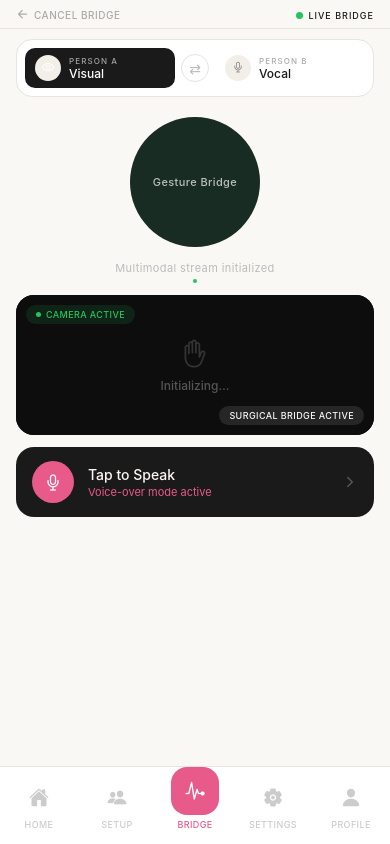
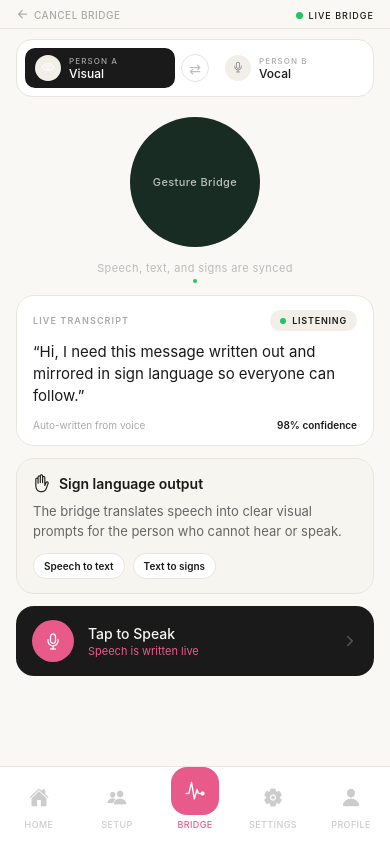
Before and after one commit to Don-tresor05/sensa_mobile_app, a React Native app: screen /Communicate in a window 390 px wide. Built offline with nearby package versions, Linux system fonts and the light colour scheme.

Commit message:
feat: refresh live bridge transcript

```diff
--- a/src/screens/CommunicateScreen.tsx
+++ b/src/screens/CommunicateScreen.tsx
@@ -15,15 +15,15 @@ const personPresets = {
     orbClass: "orbGreen",
     orbLabel: "Gesture Bridge",
     speakTitle: "Tap to Speak",
-    speakSub: "Voice-over mode active",
+    speakSub: "Speech is written live",
     speakIcon: "mic-outline" as const,
   },
   b: {
     pillClass: "b",
     orbClass: "orbRed",
     orbLabel: "Aural Focus",
-    speakTitle: "Gesture Input",
-    speakSub: "Sign detection active",
+    speakTitle: "Show Signs",
+    speakSub: "Signed output is active",
     speakIcon: "hand-left-outline" as const,
   },
 } as const;
@@ -77,7 +77,11 @@ export default function CommunicateScreen({ navigation, route }: Props) {
         </Pressable>
       </View>
 
-      <View style={styles.contentArea}>
+      <ScrollView
+        style={styles.contentArea}
+        contentContainerStyle={{ paddingBottom: insets.bottom + 24, flexGrow: 1 }}
+        showsVerticalScrollIndicator={false}
+      >
         <View style={styles.orbSection}>
           <View style={[styles.orbWrap, current === "a" ? styles.orbGreen : styles.orbRed]}>
             <View style={styles.orbRing} />
@@ -85,22 +89,43 @@ export default function CommunicateScreen({ navigation, route }: Props) {
             <Text style={styles.orbLabel}>{preset.orbLabel}</Text>
           </View>
           <View style={styles.streamStatus}>
-            <Text style={styles.streamStatusText}>Multimodal stream initialized</Text>
+            <Text style={styles.streamStatusText}>Speech, text, and signs are synced</Text>
             <View style={styles.streamDot} />
           </View>
         </View>
 
-        <View style={styles.cameraSection}>
-          <View style={styles.cameraInner}>
-            <Ionicons name="hand-left-outline" size={28} color="#333" />
-            <Text style={styles.cameraLabel}>Initializing…</Text>
+        <View style={styles.transcriptCard}>
+          <View style={styles.transcriptHeader}>
+            <Text style={styles.transcriptKicker}>Live transcript</Text>
+            <View style={styles.liveTag}>
+              <View style={styles.liveTagDot} />
+              <Text style={styles.liveTagText}>Listening</Text>
+            </View>
           </View>
-          <View style={styles.cameraBadgeGreen}>
-            <View style={styles.smallDot} />
-            <Text style={styles.cameraBadgeGreenText}>Camera Active</Text>
+          <Text style={styles.transcriptText}>
+            “Hi, I need this message written out and mirrored in sign language so everyone can follow.”
+          </Text>
+          <View style={styles.transcriptMeta}>
+            <Text style={styles.transcriptMetaLabel}>Auto-written from voice</Text>
+            <Text style={styles.transcriptMetaValue}>98% confidence</Text>
           </View>
-          <View style={styles.cameraBadge}>
-            <Text style={styles.cameraBadgeText}>Surgical Bridge Active</Text>
+        </View>
+
+        <View style={styles.signCard}>
+          <View style={styles.signCardHead}>
+            <Ionicons name="hand-left-outline" size={18} color="#1a1a1a" />
+            <Text style={styles.signCardTitle}>Sign language output</Text>
+          </View>
+          <Text style={styles.signCardText}>
+            The bridge translates speech into clear visual prompts for the person who cannot hear or speak.
+          </Text>
+          <View style={styles.signPills}>
+            <View style={styles.signPill}>
+              <Text style={styles.signPillText}>Speech to text</Text>
+            </View>
+            <View style={styles.signPill}>
+              <Text style={styles.signPillText}>Text to signs</Text>
+            </View>
           </View>
         </View>
 
@@ -116,7 +141,7 @@ export default function CommunicateScreen({ navigation, route }: Props) {
             <Ionicons name="chevron-forward" size={16} color="#555" />
           </View>
         </Pressable>
-      </View>
+      </ScrollView>
 
       <View style={[styles.bottomNav, { paddingBottom: insets.bottom + 14 }]}>
         <Pressable style={styles.navItem} onPress={() => navigation.navigate("Landing")}>
@@ -324,65 +349,116 @@ const styles = StyleSheet.create({
     marginTop: 4,
   },
   cameraSection: {
+    display: "none",
+  },
+  transcriptCard: {
     marginHorizontal: 16,
-    backgroundColor: "#111",
+    backgroundColor: "#fff",
     borderRadius: 18,
-    overflow: "hidden",
-    height: 140,
-    position: "relative",
+    borderWidth: 1,
+    borderColor: "#e8e4de",
+    paddingHorizontal: 16,
+    paddingVertical: 14,
   },
-  cameraInner: {
-    flex: 1,
-    alignItems: "center",
-    justifyContent: "center",
-    gap: 8,
-    backgroundColor: "#0d0d0d",
-  },
-  cameraLabel: {
-    fontSize: 12,
-    fontWeight: "500",
-    color: "#555",
-  },
-  cameraBadgeGreen: {
-    position: "absolute",
-    top: 10,
-    left: 10,
+  transcriptHeader: {
     flexDirection: "row",
     alignItems: "center",
-    gap: 5,
-    backgroundColor: "rgba(34,197,94,0.12)",
+    justifyContent: "space-between",
+    marginBottom: 10,
+  },
+  transcriptKicker: {
+    fontSize: 9,
+    fontWeight: "600",
+    letterSpacing: 1.1,
+    textTransform: "uppercase",
+    color: "#aaa",
+  },
+  liveTag: {
+    flexDirection: "row",
+    alignItems: "center",
+    gap: 6,
+    backgroundColor: "#F1EFE8",
     paddingHorizontal: 10,
-    paddingVertical: 4,
+    paddingVertical: 5,
     borderRadius: 999,
   },
-  smallDot: {
-    width: 5,
-    height: 5,
+  liveTagDot: {
+    width: 6,
+    height: 6,
     borderRadius: 3,
     backgroundColor: "#22c55e",
   },
-  cameraBadgeGreenText: {
+  liveTagText: {
     fontSize: 9,
-    fontWeight: "500",
-    color: "#22c55e",
-    letterSpacing: 0.4,
+    fontWeight: "600",
+    letterSpacing: 0.8,
+    color: "#1a1a1a",
     textTransform: "uppercase",
   },
-  cameraBadge: {
-    position: "absolute",
-    right: 10,
-    bottom: 10,
+  transcriptText: {
+    fontSize: 15,
+    lineHeight: 22,
+    color: "#1a1a1a",
+    marginBottom: 12,
+  },
+  transcriptMeta: {
+    flexDirection: "row",
+    alignItems: "center",
+    justifyContent: "space-between",
+  },
+  transcriptMetaLabel: {
+    fontSize: 10,
+    color: "#aaa",
+  },
+  transcriptMetaValue: {
+    fontSize: 10,
+    fontWeight: "600",
+    color: "#1a1a1a",
+  },
+  signCard: {
+    marginHorizontal: 16,
+    marginTop: 12,
+    backgroundColor: "#F7F5F0",
+    borderRadius: 18,
+    borderWidth: 1,
+    borderColor: "#e8e4de",
+    paddingHorizontal: 16,
+    paddingVertical: 14,
+  },
+  signCardHead: {
+    flexDirection: "row",
+    alignItems: "center",
+    gap: 8,
+    marginBottom: 8,
+  },
+  signCardTitle: {
+    fontSize: 14,
+    fontWeight: "600",
+    color: "#1a1a1a",
+  },
+  signCardText: {
+    fontSize: 13,
+    lineHeight: 20,
+    color: "#666",
+    marginBottom: 12,
+  },
+  signPills: {
+    flexDirection: "row",
+    gap: 8,
+    flexWrap: "wrap",
+  },
+  signPill: {
+    backgroundColor: "#fff",
+    borderRadius: 999,
     paddingHorizontal: 10,
-    paddingVertical: 4,
-    borderRadius: 999,
-    backgroundColor: "rgba(255,255,255,0.1)",
+    paddingVertical: 6,
+    borderWidth: 1,
+    borderColor: "#e8e4de",
   },
-  cameraBadgeText: {
-    fontSize: 9,
-    fontWeight: "500",
-    color: "#FAF8F4",
-    letterSpacing: 0.4,
-    textTransform: "uppercase",
+  signPillText: {
+    fontSize: 10,
+    fontWeight: "600",
+    color: "#1a1a1a",
   },
   speakSection: {
     marginHorizontal: 16,
```
